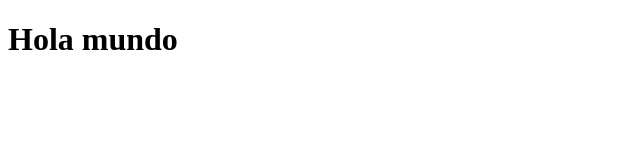
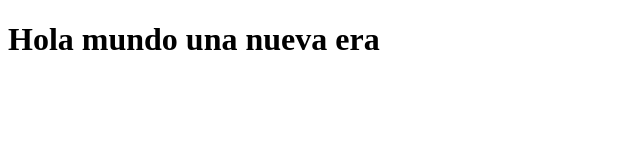
Before and after one commit to j0rgo0r3/j0rgo0r3.github.io, a plain HTML site: page site/index.html in a window 1280 px wide. Shown: the whole page, without its empty margins (0-640 px from the left). Drawn offline with Linux system fonts and the light colour scheme.

Commit message:
guardar con nuevo texto

```diff
--- a/site/index.html
+++ b/site/index.html
@@ -6,6 +6,6 @@
 	<title>Hola mundo Prueba</title>
 </head>
 <body>
-<h1>Hola mundo</h1>
+<h1>Hola mundo una nueva era</h1>
 </body>
 </html>
```
